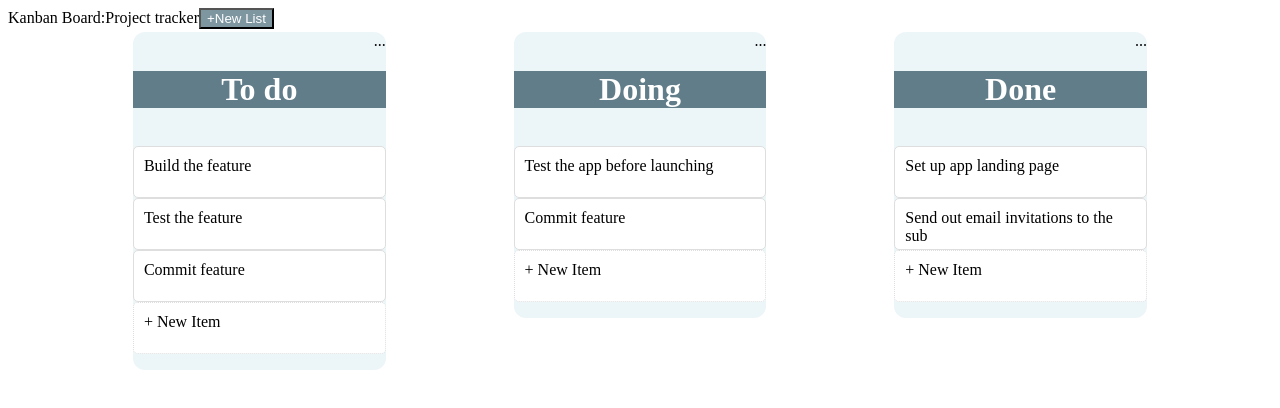
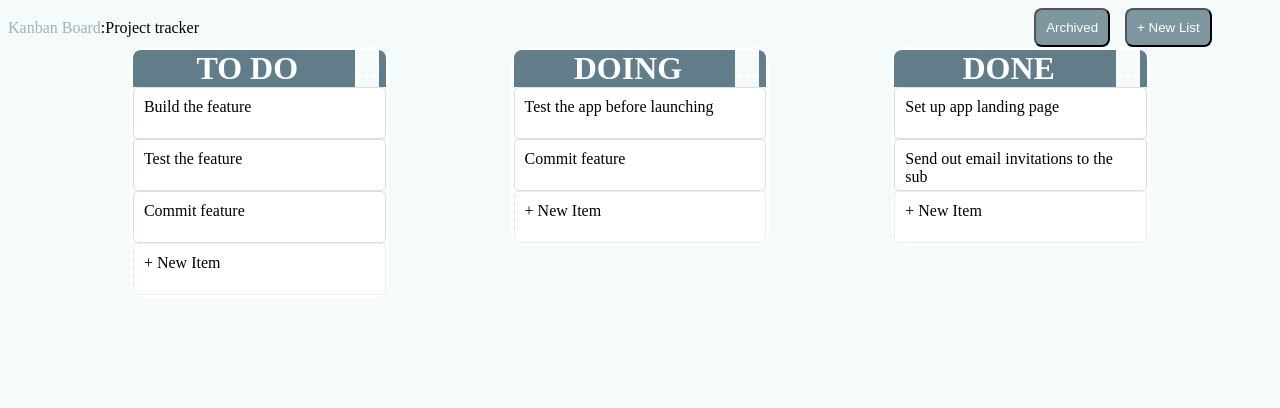
Before and after one commit to braniubojni/notes_list, a Vue app: page /#/ in a window 1280 px wide. Shown: the top 408 px of the page. Built offline with nearby package versions, Linux system fonts and the light colour scheme.

Commit message:
Styles improved

```diff
--- a/src/components/RenderNotes.vue
+++ b/src/components/RenderNotes.vue
@@ -1,9 +1,19 @@
 <template>
-  <button class="addBtn" @click="onAddList">+New List</button>
+  <div class="header">
+    <div class="header_wrapper">
+      <span class="header1">Kanban Board</span>
+      <span class="header2">:Project tracker</span>
+    </div>
+
+    <button class="addBtn">Archived</button>
+    <button class="addBtn" @click="onAddList">+ New List</button>
+  </div>
   <div class="mainWrapper">
     <div class="notesList" v-for="note in noteList" :key="note.id">
-      <Dropdown :noteId="note.id" />
-      <h1>{{ note.name }}</h1>
+      <h1>
+        <span class="noteName">{{ note.name }}</span>
+        <Dropdown :noteId="note.id" />
+      </h1>
 
       <ul class="todoList">
         <li v-for="(todo, index) in note.tasks" :key="index + Date.now()">
@@ -52,6 +62,7 @@ export default defineComponent({
         });
       }
     };
+
     return {
       noteList,
       onAddList,
@@ -63,6 +74,9 @@ export default defineComponent({
 
 <!-- Add "scoped" attribute to limit CSS to this component only -->
 <style scoped>
+span {
+  background: unset;
+}
 .mainWrapper {
   display: flex;
   justify-content: space-evenly;
@@ -83,6 +97,12 @@ h1 {
   background-color: hsl(199deg 17% 46%);
   color: white;
   text-align: center;
+  text-transform: uppercase;
+  display: flex;
+  justify-content: center;
+  margin-top: unset;
+  margin-bottom: unset;
+  border-radius: 8px 8px 0 0;
 }
 .todoList {
   display: flex;
@@ -91,13 +111,14 @@ h1 {
 ul {
   list-style: none;
   padding: 0;
+  margin: 0;
 }
 li {
   background: #fff;
   height: 30px;
   border: solid 1px hsl(180deg 1% 87%);
   border-radius: 5px;
-    padding: 10px;
+  padding: 10px;
 }
 .addBtn {
   align-self: flex-end;
@@ -107,11 +128,26 @@ li {
   background: white;
   border-style: dotted;
   cursor: pointer;
-
 }
 
-.addBtn{
+.addBtn {
   color: white;
-  background: hsl(198deg 15% 56%);;
+  background: hsl(198deg 15% 56%);
+  padding: 10px;
+  border-radius: 8px;
+  margin-left: 15px;
+}
+.header_wrapper {
+  width: 80%;
+}
+.header {
+  display: flex;
+  align-items: center;
+}
+.header1 {
+  color: #a2b3bb;
+}
+.noteName {
+  width: 85%;
 }
 </style>
--- a/src/views/Home.vue
+++ b/src/views/Home.vue
@@ -1,9 +1,5 @@
 <template>
-  <div class="home">
-    <span class="header1">Kanban Board</span
-  ><span class="header2">:Project tracker</span>
-    <RenderNotes />
-  </div>
+  <RenderNotes />
 </template>
 
 <script lang="ts">
@@ -17,3 +13,8 @@ export default defineComponent({
   },
 });
 </script>
+<style>
+* {
+  background: #f5fafb;
+}
+</style>
```
